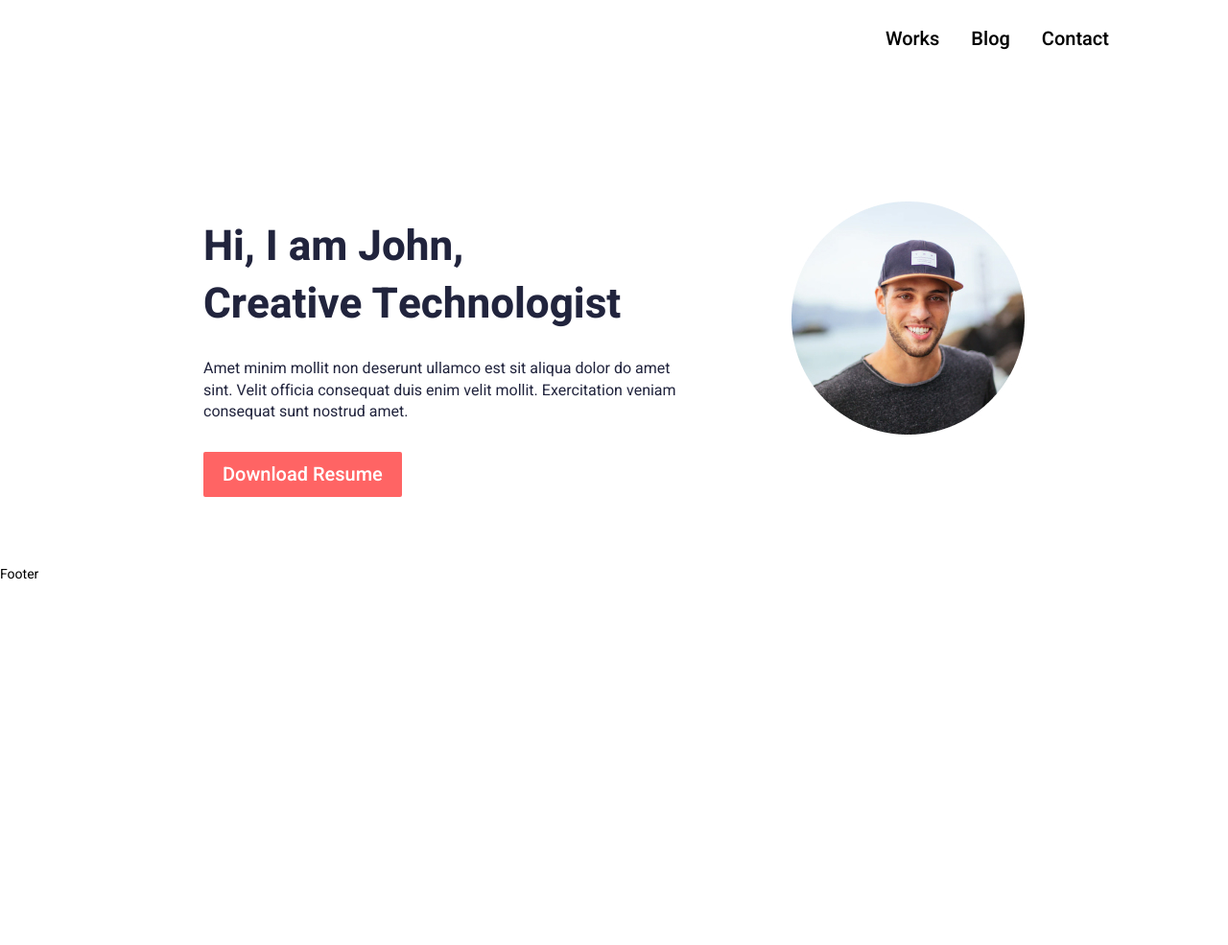
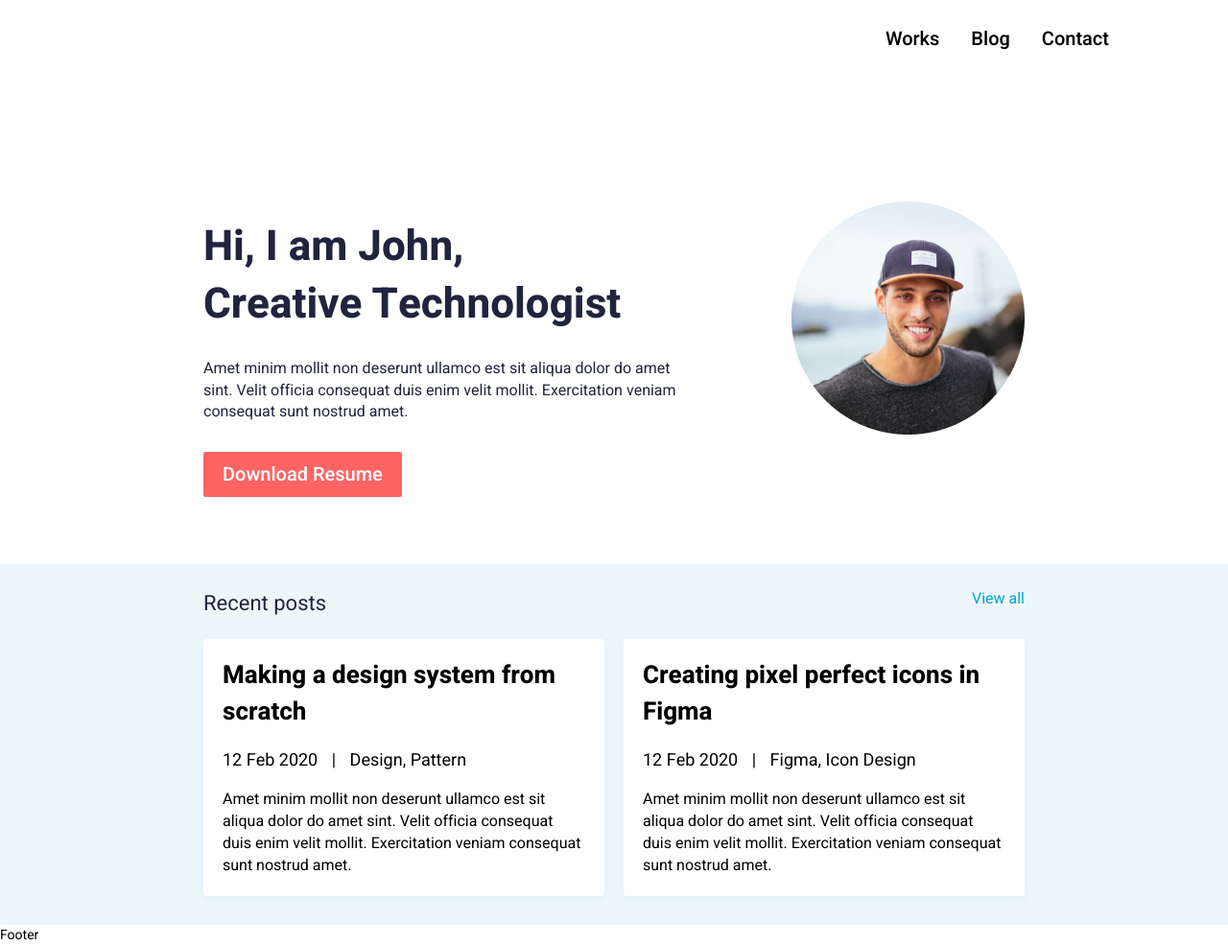
Before and after one commit to qwertyuiop13579/blogLayout, a website: page src/index.html in a window 1280 px wide. Shown: the whole page at 96% size. Before the commit the page ends 800 px from the top, so only its background shows below. Drawn offline with nearby package versions, Linux system fonts and the light colour scheme; files that its build step writes are made by us from their sources; files whose address does not match are found by name.

Commit message:
add posts block

```diff
--- a/src/index.html
+++ b/src/index.html
@@ -7,20 +7,53 @@
 <body>
     @@include('html/header.html')
     <main class="page">
-        <div class="hello">
+        <section class="hello">
             <div class="hello__container _container">
                 <div class="hello__content">
                     <h1 class="hello__title title">Hi, I am John,<br> Creative Technologist</h1>
                     <div class="hello__text text">Amet minim mollit non deserunt ullamco est sit aliqua dolor do amet
                         sint. Velit officia consequat duis enim velit mollit. Exercitation veniam consequat sunt nostrud
                         amet.</div>
-                        <a href="" class="hello__btn btn">Download Resume</a>
+                    <a href="" class="hello__btn btn">Download Resume</a>
                 </div>
                 <div class="hello__avatar">
                     <img src="img/avatar.jpg" alt="avatar">
                 </div>
             </div>
-        </div>
+        </section>
+        <section class="posts">
+            <div class="posts__container _container">
+                <div class="posts__header">
+                    <div class="posts__title title-posts">Recent posts</div>
+                    <div class="posts__view-all">View all</div>
+                </div>
+                <div class="posts__items">
+                    <div class="posts__column">
+
+                        <article class="posts__item recent-post">
+                            <a href="" class="recent-post__title">Making a design system from scratch</a>
+                            <div class="recent-post__info">12 Feb 2020 <span>|</span> Design, Pattern</div>
+                            <div class="recent-post__text text">Amet minim mollit non deserunt ullamco est sit aliqua
+                                dolor do amet sint. Velit officia consequat duis enim velit mollit. Exercitation veniam
+                                consequat sunt nostrud amet.</div>
+                        </article>
+                    </div>
+                    <div class="posts__column">
+                        <article class="posts__item recent-post">
+                            <a href="" class="recent-post__title">Creating pixel perfect icons in Figma</a>
+                            <div class="recent-post__info">12 Feb 2020 <span>|</span> Figma, Icon Design</div>
+                            <div class="recent-post__text text">Amet minim mollit non deserunt ullamco est sit
+                                aliqua
+                                dolor do amet sint. Velit officia consequat duis enim velit mollit. Exercitation
+                                veniam
+                                consequat sunt nostrud amet.</div>
+                        </article>
+                    </div>
+
+
+                </div>
+            </div>
+        </section>
     </main>
     @@include('html/footer.html')
     <script src="js/app.min.js"></script>
--- a/src/scss/home.scss
+++ b/src/scss/home.scss
@@ -77,3 +77,110 @@
     }
   }
 }
+
+// Posts Block
+
+.posts {
+  background: #edf7fa;
+  padding: 25px 0px 13px 0;
+
+  // .posts__container
+  &__container {
+  }
+  // .posts__header
+  &__header {
+    display: flex;
+    justify-content: space-between;
+    margin-bottom: 20px;
+
+    @media (max-width: $md3) {
+      justify-content: center;
+    }
+  }
+
+  // .posts__title
+  &__title {
+    padding: 0px 20px 0px 0px;
+  }
+
+  // .posts__view-all
+  &__view-all {
+    flex: 0 0 auto;
+    font-size: 16px;
+    line-height: 23px;
+    color: $secondary;
+    @media (max-width: $md3) {
+      display: none;
+    }
+  }
+  // .posts__items
+  &__items {
+    margin: 0px -10px;
+    @media (min-width: $md3) {
+      display: flex;
+    }
+  }
+  // .posts__column
+  &__column {
+    flex: 0 1 50%;
+    padding: 0px 10px;
+    margin-bottom: 17px;
+  }
+  // .posts__item
+  &__item {
+  }
+}
+
+.recent-post {
+  height: 100%;
+  background-color: white;
+  box-shadow: 0px 4px 10px rgba(187, 225, 250, 0.25);
+  border-radius: 4px;
+  padding: 20px 20px 20px 20px;
+
+  @media (max-width: $md3) {
+    padding: 10px 10px 20px 20px;
+  }
+  *:last-child {
+    margin-bottom: 0px;
+  }
+  // .recent-post__title
+  &__title {
+    font-weight: 700;
+    font-size: 26px;
+    line-height: calc(38 / 26) * 100%;
+    color: $black;
+    margin-bottom: 15px;
+    transition: color 0.3s ease;
+    &:hover {
+      color: $primary;
+    }
+
+    @media (max-width: $md3) {
+      font-size: 22px;
+    }
+  }
+
+  // .recent-post__info
+  &__info {
+    font-size: 18px;
+    line-height: calc(26 / 18) * 100%;
+    color: $black;
+    margin-bottom: 15px;
+
+    span {
+      margin: 0px 10px;
+    }
+
+    @media (max-width: $md3) {
+      font-size: 16px;
+    }
+  }
+
+  // .recent-post__text
+  &__text {
+    font-size: 16px;
+    line-height: calc(23 / 16) * 100%;
+    color: $black;
+  }
+}
--- a/src/scss/ui.scss
+++ b/src/scss/ui.scss
@@ -3,11 +3,19 @@
   font-family: $fontFamily;
   font-style: normal;
   font-weight: 700;
-  line-height: 60 / 44 * 100%;
+  line-height: calc(60 / 44) * 100%;
   color: $dark;
 
   @media (max-width: $md3) {
     font-size: 32px;
+  }
+}
+
+.title-posts {
+  font-size: 22px;
+  color: $dark;
+  @media (max-width: $md3) {
+    font-size: 18px;
   }
 }
 
@@ -16,7 +24,7 @@
   font-style: normal;
   font-weight: normal;
   font-size: 16px;
-  line-height: 23 / 16 * 100%;
+  line-height: calc(23 / 16) * 100%;
   color: $dark;
 }
 
@@ -33,7 +41,7 @@
   font-style: normal;
   font-weight: 500;
   font-size: 20px;
-  line-height: 29/20 * 100%;
+  line-height: calc(29 / 20) * 100%;
   color: white;
 
   transition: background-color 0.3s ease;
```
Also changed, not shown: dist/css/style.css, dist/css/style.min.css, dist/index.html.
